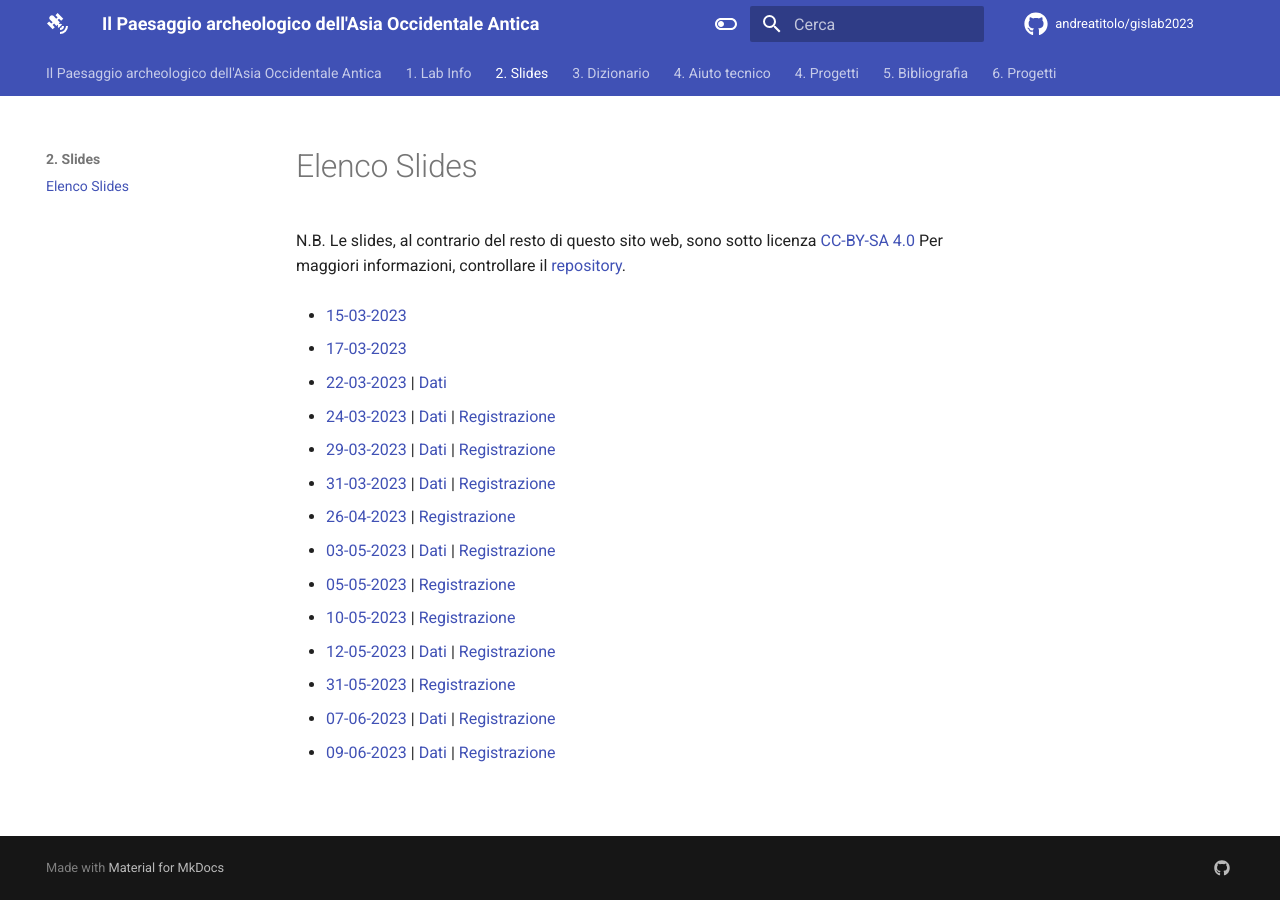
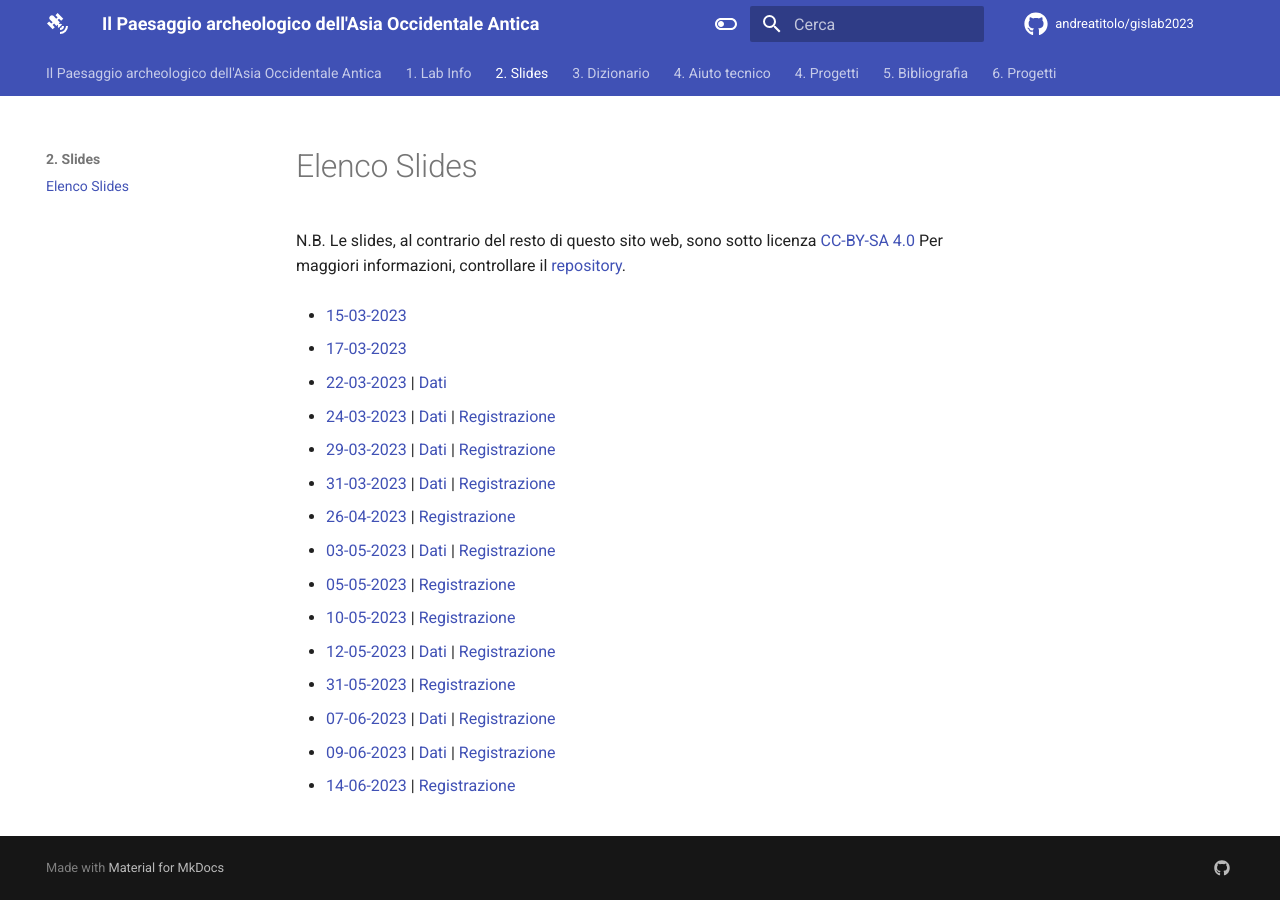
Before and after one commit to andreatitolo/gislab2023, an MkDocs documentation site: the page built from docs/2. Slides/Elenco Slides.md, in a window 1280 px wide. Built offline with MkDocs 1.6.1 and Material for MkDocs 9.7.7, drawn with Linux system fonts in a browser that asks for light colours; comment, search, counter and statistics services are not loaded.

Commit message:
add link to slides for lesson 15

```diff
--- a/docs/2. Slides/Elenco Slides.md
+++ b/docs/2. Slides/Elenco Slides.md
@@ -28,3 +28,5 @@ Per maggiori informazioni, controllare il [repository](https://codeberg.org/tito
 -  [07-06-2023](https://www.andreatitolo.com/slides/gislab/13.QGISDigitalizzazione.html) | [Dati](https://kdrive.infomaniak.com/app/share/408009/3be1a466-c307-4708-9942-0c06fe3cdfd9) | [Registrazione](https://kdrive.infomaniak.com/app/share/408009/53574c19-a2ff-4a31-a8a5-2a2e0ecb8c9e)
 
 -  [09-06-2023](https://www.andreatitolo.com/slides/gislab/14.QGISAvanzato.html) | [Dati](https://kdrive.infomaniak.com/app/share/408009/036fe33e-2939-4448-9df0-df859c3fca52) | [Registrazione](https://kdrive.infomaniak.com/app/share/408009/a26db041-830a-432b-a4c3-6eaed3046d2c)
+
+-  [14-06-2023](https://www.andreatitolo.com/slides/gislab/15.QGISAvanzato2.html) | [Registrazione]()
```
